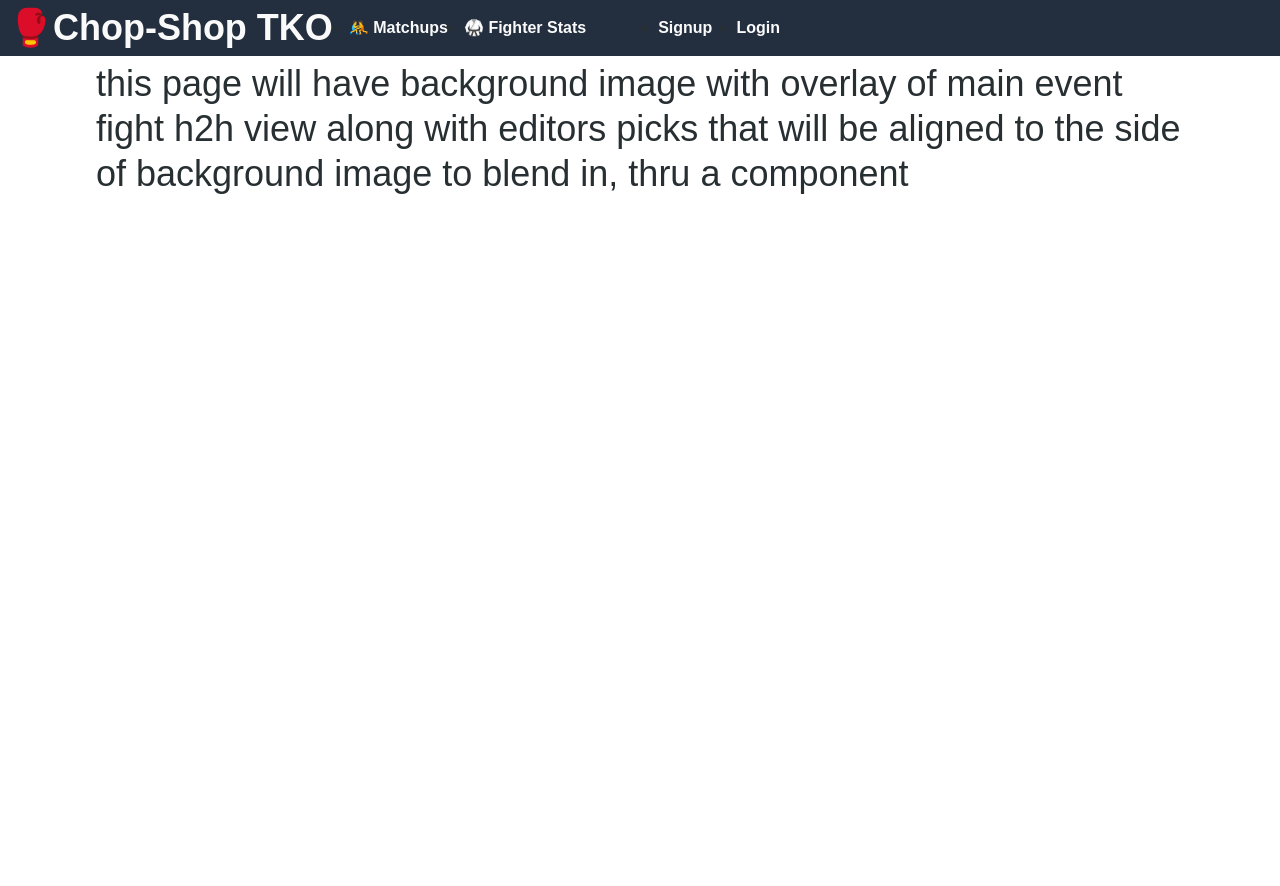
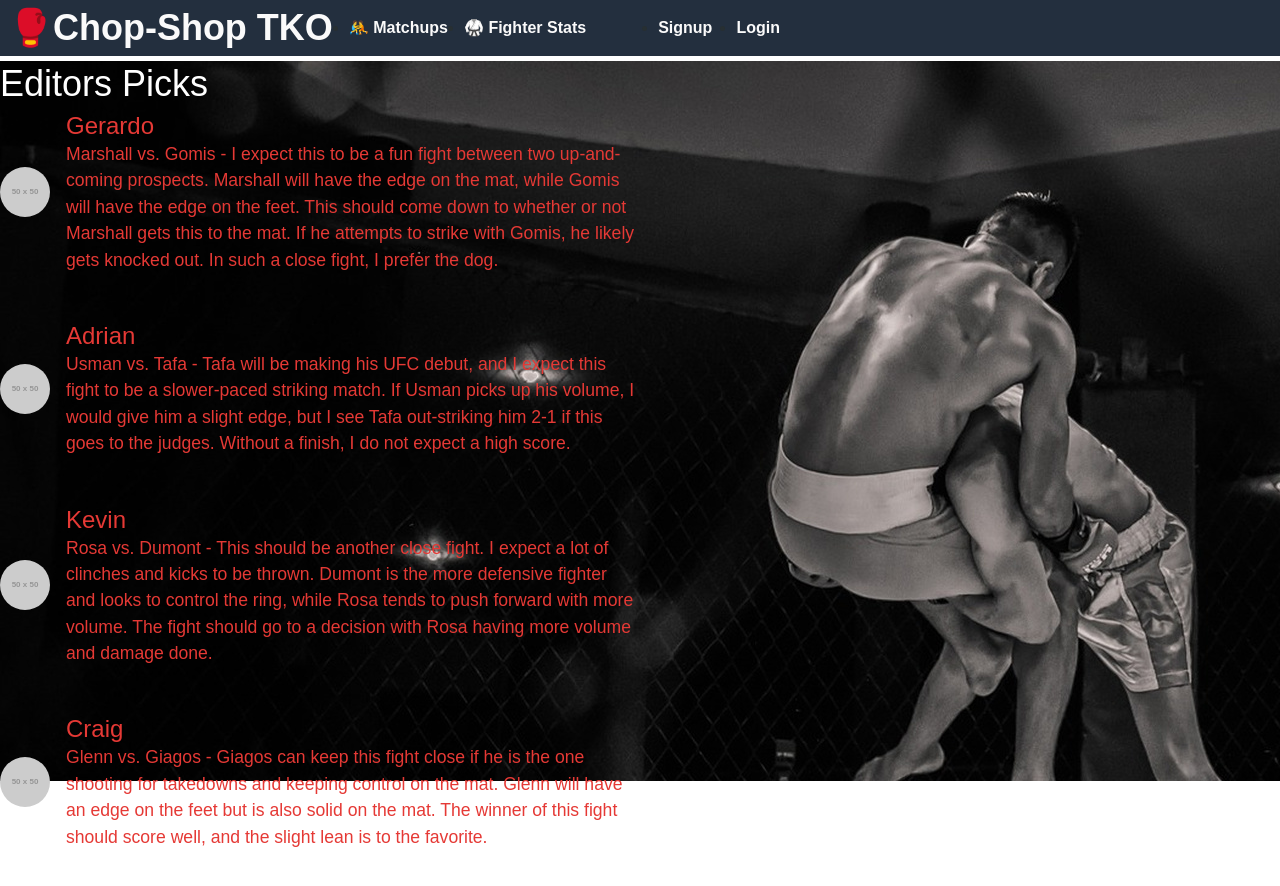
Before and after one commit to gamesharks/chop-shop-tko, a React (Create React App) app in the folder client/: page / in a window 1280 px wide. Shown: the top 886 px of the page. Before the commit the page ends 800 px from the top, so only its background shows below. Built offline with nearby package versions, Linux system fonts and the light colour scheme.

Commit message:
created editors picks component that is rendered into pages/Home.js, added background pic for homepage.

```diff
--- a/client/src/App.js
+++ b/client/src/App.js
@@ -18,6 +18,7 @@ import Nav from './components/Nav';
 import { StoreProvider } from './utils/GlobalState';
 // import Success from './pages/Success';
 import OrderHistory from './pages/OrderHistory';
+
 
 const httpLink = createHttpLink({
   uri: '/graphql',
@@ -45,7 +46,7 @@ function App() {
         <div>
           <StoreProvider>
             <Nav />
-            <Routes>
+             <Routes>
               <Route
                 path="/"
                 element={<Home />}
--- /dev/null
+++ b/client/src/components/EditorsPicks/index.js
@@ -0,0 +1,53 @@
+import React from 'react';
+
+const ParagraphSection = ({ name, image, text }) => {
+  return (
+    <div style={{ display: 'flex', alignItems: 'center', marginBottom: '2rem' }}>
+      <img src={image} alt={`${name}'s profile`} style={{ marginRight: '1rem', borderRadius: '50%', width: '50px', height: '50px' }} />
+      <div>
+        <h4 style={{ margin: 0 }}>{name}</h4>
+        <p style={{ margin: 0 }}>{text}</p>
+      </div>
+    </div>
+  );
+};
+
+// NEED TO WORK ON PUTTING THESE INLINE STYLES IN THERE OWN CSS FOR THIS COMPONENT and drying out duplicate css,
+// Also still needs a promo image of headline fight
+const EditorsPicks = () => {
+  return (
+    <div style={{ display: 'flex', flexDirection: 'column', justifyContent: 'space-between' }}>
+      <div style={{ marginBottom: '1rem', maxWidth: '50vw', color: '#E53935' }}>
+        <ParagraphSection
+          name="Gerardo"
+          image="https://via.placeholder.com/50" // replace w pic link here if we keep this format
+          text="Marshall vs. Gomis - I expect this to be a fun fight between two up-and-coming prospects. Marshall will have the edge on the mat, while Gomis will have the edge on the feet. This should come down to whether or not Marshall gets this to the mat. If he attempts to strike with Gomis, he likely gets knocked out. In such a close fight, I prefer the dog. "
+                // ^^ old data for mockup, can update or pull from database with current ucf 288 when avail
+        />
+      </div>
+      <div style={{ marginBottom: '1rem', maxWidth: '50vw', color: '#E53935' }}>
+        <ParagraphSection
+          name="Adrian"
+          image="https://via.placeholder.com/50" // replace w pic link here if we keep this format
+          text="Usman vs. Tafa - Tafa will be making his UFC debut, and I expect this fight to be a slower-paced striking match. If Usman picks up his volume, I would give him a slight edge, but I see Tafa out-striking him 2-1 if this goes to the judges. Without a finish, I do not expect a high score."
+        />
+      </div>
+      <div style={{ marginBottom: '1rem', maxWidth: '50vw', color: '#E53935' }}>
+        <ParagraphSection
+          name="Kevin"
+          image="https://via.placeholder.com/50" // replace w pic link here if we keep this format
+          text="Rosa vs. Dumont - This should be another close fight. I expect a lot of clinches and kicks to be thrown. Dumont is the more defensive fighter and looks to control the ring, while Rosa tends to push forward with more volume. The fight should go to a decision with Rosa having more volume and damage done."
+        />
+      </div>
+      <div style={{ marginBottom: '1rem', maxWidth: '50vw', color: '#E53935' }}>
+        <ParagraphSection
+          name="Craig"
+          image="https://via.placeholder.com/50" // replace w pic link here if we keep this format
+          text="Glenn vs. Giagos - Giagos can keep this fight close if he is the one shooting for takedowns and keeping control on the mat. Glenn will have an edge on the feet but is also solid on the mat. The winner of this fight should score well, and the slight lean is to the favorite. "
+        />
+      </div>
+    </div>
+  );
+};
+
+export default EditorsPicks;
--- a/client/src/pages/Home.js
+++ b/client/src/pages/Home.js
@@ -1,17 +1,28 @@
 import React from "react";
 import ProductList from "../components/ProductList";
 import CategoryMenu from "../components/CategoryMenu";
-// import Cart from "../components/Cart";
+import backgroundImage from '../assets/images/background01.jpg';
+import EditorsPicks from '../components/EditorsPicks';
 
 const Home = () => {
   return (
-    <div className="container">
-      <h1> this page will have background image with overlay of main event fight h2h view
-        along with editors picks that will be aligned to the side of background image to blend in, thru a component
+    <div className="" style={{
+       backgroundImage: `url(${backgroundImage})`,
+       backgroundSize: '',
+       width: '100vw',
+       height: '90vh',
+
+     }}>
+
+      <h1 style={{color: 'white'}}> Editors Picks
       </h1>
-      {/* <CategoryMenu /> <-- saving this incase we need later for anything*/}
-      {/* component for promo version of upcoming main event fight */}
-      {/* component for editors picks */}
+
+      {/* component to render editors picks on left hand side of background image */}
+      <EditorsPicks />
+
+
+      {/* component or just image for promo version of upcoming main event fight */}
+
     </div>
   );
 };
```
Also changed, not shown: client/src/assets/images/background01.jpg (added).
